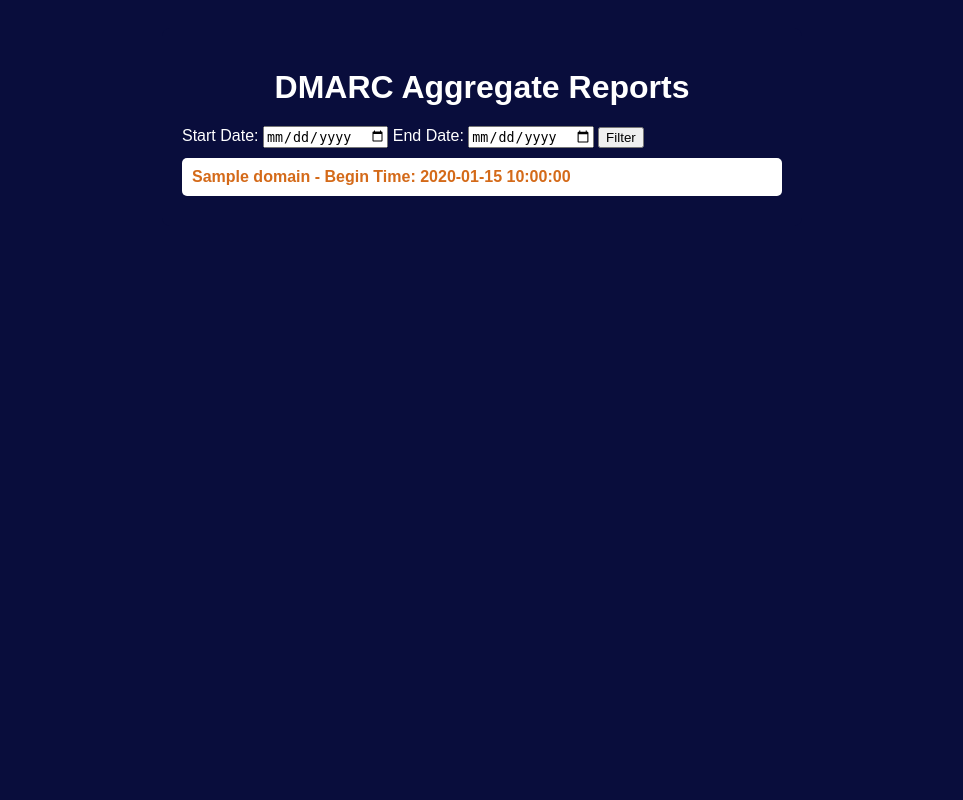
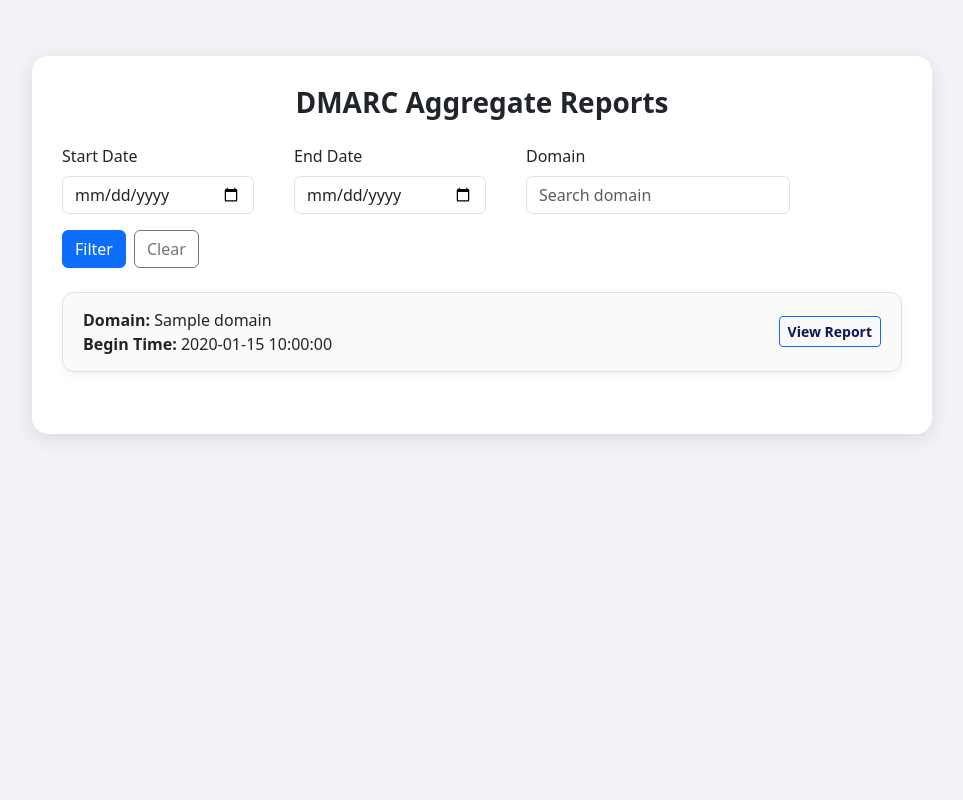
Before and after one commit to srinijapuvvula/milantis-emailsecurityapp, a Flask app: template templates/aggregate_reports.html in a window 1280 px wide. Shown: the whole page, without its empty margins (158-1121 px from the left). Run offline with Flask 3, Linux system fonts and the light colour scheme; the template is opened without the code that fills it: most values are stand-ins (such as "Sample title", 1, 10 or a date in 2020); parts of the project's set-up code (start-up, migrations or seed data) failed here and were passed over; some libraries are stand-ins or nearby versions.

Commit message:
Updated templates

```diff
--- a/templates/aggregate_reports.html
+++ b/templates/aggregate_reports.html
@@ -1,84 +1,114 @@
-<!DOCTYPE html>
-<html lang="en">
-<head>
-    <meta charset="UTF-8">
-    <meta name="viewport" content="width=device-width, initial-scale=1.0">
-    <title>DMARC Aggregate Reports</title>
+{% extends 'root.html' %}
+
+{% block content %}
 <style>
     body {
-            font-family: Arial, sans-serif;
-            background-color: #090d3c;
-            color: #ffffff;
-            padding: 20px;
+        background-color: #f1f3f7;
     }
-        .container {
-            max-width: 600px;
-            margin: auto;
-            background-color: #090d3c;
-            padding: 20px;
-            border-radius: 8px;
-            color: #fff;
+    .card-wrapper {
+        max-width: 900px;
+        margin: 40px auto;
+        padding: 30px;
+        background-color: #ffffff;
+        border-radius: 16px;
+        box-shadow: 0 5px 20px rgba(0, 0, 0, 0.1);
     }
-        h1 {
-            text-align: center;
-            margin-bottom: 20px;
+    .filter-row {
+        gap: 1rem;
+        flex-wrap: wrap;
     }
-        .form-section {
-            background-color: #444;
-            padding: 15px;
-            border-radius: 8px;
-            margin-bottom: 20px;
+    .search-bar {
+        flex-grow: 1;
     }
-        .form-section label {
-            margin-right: 10px;
+    .file-card {
+        border: 1px solid #e0e0e0;
+        padding: 15px 20px;
+        border-radius: 12px;
+        background-color: #fafafa;
+        margin-bottom: 1rem;
+        box-shadow: 0 3px 8px rgba(0, 0, 0, 0.05);
     }
-        .file-list {
-            list-style: none;
-            padding: 0;
+    .file-card a {
+        font-weight: 600;
+        color: #0f1557;
+        text-decoration: none;
     }
-        .file-item {
-            margin: 10px 0;
-            background-color: #ffffff;
-            padding: 10px;
-            border-radius: 5px;
+    .pagination li {
+        margin: 0 3px;
     }
-        .file-item a {
-            color: #f68016;
-            text-decoration: none;
-            font-weight: bold;
+    .pagination .page-link {
+        color: #0f1557;
+    }
+    .pagination .active .page-link {
+        background-color: #0f1557;
+        color: white;
+        border-color: #0f1557;
     }
 </style>
-</head>
-<body>
-    <div class="container">
-        <h1>DMARC Aggregate Reports</h1>
 
-        <!-- Date Range Filter Form -->
-        <form action="{{ url_for('filter_reports') }}" method="post" class="date-range-form">
-            <label for="start_date">Start Date:</label>
-            <input type="date" id="start_date" name="start_date" required>
-            <label for="end_date">End Date:</label>
-            <input type="date" id="end_date" name="end_date" required>
-            <button type="submit">Filter</button>
+<div class="card-wrapper">
+    <h3 class="fw-bold text-center mb-4">DMARC Aggregate Reports</h3>
+
+    <form action="{{ url_for('aggregate_reports') }}" method="get" class="mb-4">
+        <div class="row filter-row align-items-end">
+            <div class="col-md-3">
+                <label for="start_date" class="form-label">Start Date</label>
+                <input type="date" id="start_date" name="start_date" class="form-control" value="{{ request.args.get('start_date', '') }}">
+            </div>
+            <div class="col-md-3">
+                <label for="end_date" class="form-label">End Date</label>
+                <input type="date" id="end_date" name="end_date" class="form-control" value="{{ request.args.get('end_date', '') }}">
+            </div>
+            <div class="col-md-4">
+                <label for="domain" class="form-label">Domain</label>
+                <input type="text" id="domain" name="domain" class="form-control" placeholder="Search domain" value="{{ request.args.get('domain', '') }}">
+            </div>
+            <div class="col-md-2 d-flex gap-2">
+                <button type="submit" class="btn btn-primary w-100">Filter</button>
+                <a href="{{ url_for('aggregate_reports') }}" class="btn btn-outline-secondary">Clear</a>
+            </div>
+        </div>
     </form>
 
-        <!-- Display Filtered Files (if any) -->
-        <div class="file-list">
     {% if blobs %}
         {% for blob in blobs %}
-                    <div class="file-item">
-                        <a href="{{ url_for('view_report', blob_name=blob.name) }}" style="color: #d46a19;">
-                            {{ blob.domain }} - Begin Time: {{ blob.begin_time_est }}
-                        </a>
+            <div class="file-card">
+                <div class="d-flex justify-content-between align-items-center">
+                    <div>
+                        <div><strong>Domain:</strong> {{ blob.domain }}</div>
+                        <div><strong>Begin Time:</strong> {{ blob.begin_time_est }}</div>
+                    </div>
+                    <div>
+                        <a href="{{ url_for('view_report', blob_name=blob.name) }}" class="btn btn-sm btn-outline-primary">View Report</a>
+                    </div>
+                </div>
             </div>
         {% endfor %}
+
+        <nav aria-label="Page navigation">
+            <ul class="pagination justify-content-center">
+                {% if page > 1 %}
+                    <li class="page-item">
+                        <a class="page-link" href="?page={{ page - 1 }}&start_date={{ request.args.get('start_date', '') }}&end_date={{ request.args.get('end_date', '') }}&domain={{ request.args.get('domain', '') }}">Previous</a>
+                    </li>
+                {% endif %}
+
+                {% for p in range(1, total_pages + 1) %}
+                    <li class="page-item {% if page == p %}active{% endif %}">
+                        <a class="page-link" href="?page={{ p }}&start_date={{ request.args.get('start_date', '') }}&end_date={{ request.args.get('end_date', '') }}&domain={{ request.args.get('domain', '') }}">{{ p }}</a>
+                    </li>
+                {% endfor %}
+
+                {% if page < total_pages %}
+                    <li class="page-item">
+                        <a class="page-link" href="?page={{ page + 1 }}&start_date={{ request.args.get('start_date', '') }}&end_date={{ request.args.get('end_date', '') }}&domain={{ request.args.get('domain', '') }}">Next</a>
+                    </li>
+                {% endif %}
+            </ul>
+        </nav>
     {% else %}
-                <p>No reports found for the selected date range.</p>
+        <p class="text-muted text-center">No reports found for the selected filters.</p>
     {% endif %}
 </div>
 
-    </div>
-</body>
-
-
-</html>
+{% endblock %}
--- a/templates/logout.html
+++ b/templates/logout.html
@@ -37,7 +37,7 @@
     <div class="modal-content shadow-lg rounded-4">
       <div class="modal-header border-0">
         <h5 class="modal-title fw-bold text-dark" id="logoutModalLabel">Confirm Logout</h5>
-        <a href="{{ url_for('dashboard') }}" class="btn-close position-absolute top-0 end-0 m-3" aria-label="Close"></a>
+        <a href="{{ request.referrer }}" class="btn-close position-absolute top-0 end-0 m-3" aria-label="Close"></a>
       </div>
 
       <div class="modal-body text-center text-dark">
@@ -46,7 +46,7 @@
 
       <div class="modal-footer border-0 d-flex justify-content-between">
         <!-- No, Go Back -->
-        <a href="{{ url_for('dashboard') }}" class="btn btn-outline-secondary px-4">
+        <a href="{{ request.referrer }}" class="btn btn-outline-secondary px-4">
           No, Go Back
         </a>
 
--- a/templates/navbar.html
+++ b/templates/navbar.html
@@ -16,9 +16,9 @@
         <div class="collapse navbar-collapse" id="navbarMenu">
             <ul class="navbar-nav ms-auto">
                 {% if request.path == '/login' %}
-                    <li class="nav-item">
+                    <!-- <li class="nav-item">
                         <a class="nav-link text-white" href="/login">Login</a>
-                    </li>
+                    </li> -->
                     <li class="nav-item">
                         <a class="nav-link text-white" href="/">Contact Us</a>
                     </li>
```
Also changed, not shown: templates/index.html (+74 -43 lines), templates/profile.html (+8 -1 lines). Lines whose indentation alone changed are shown as unchanged.
